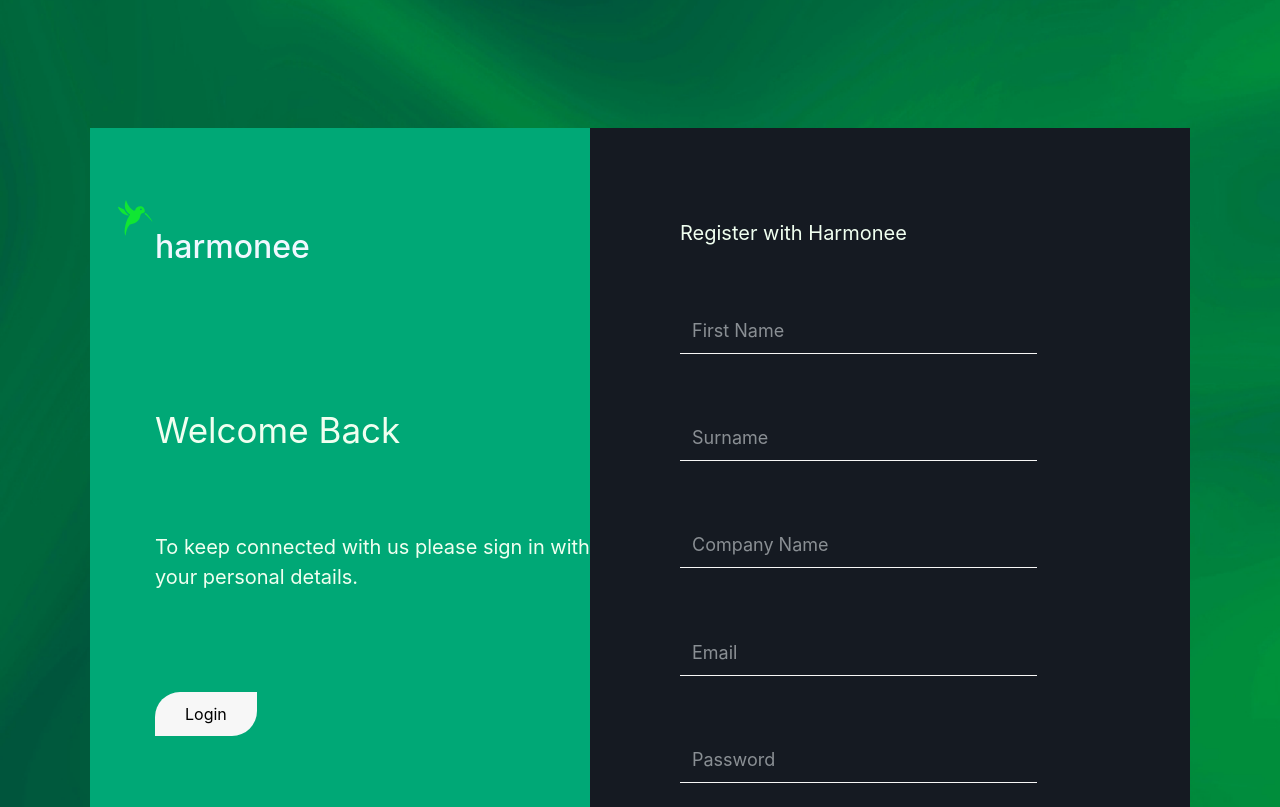
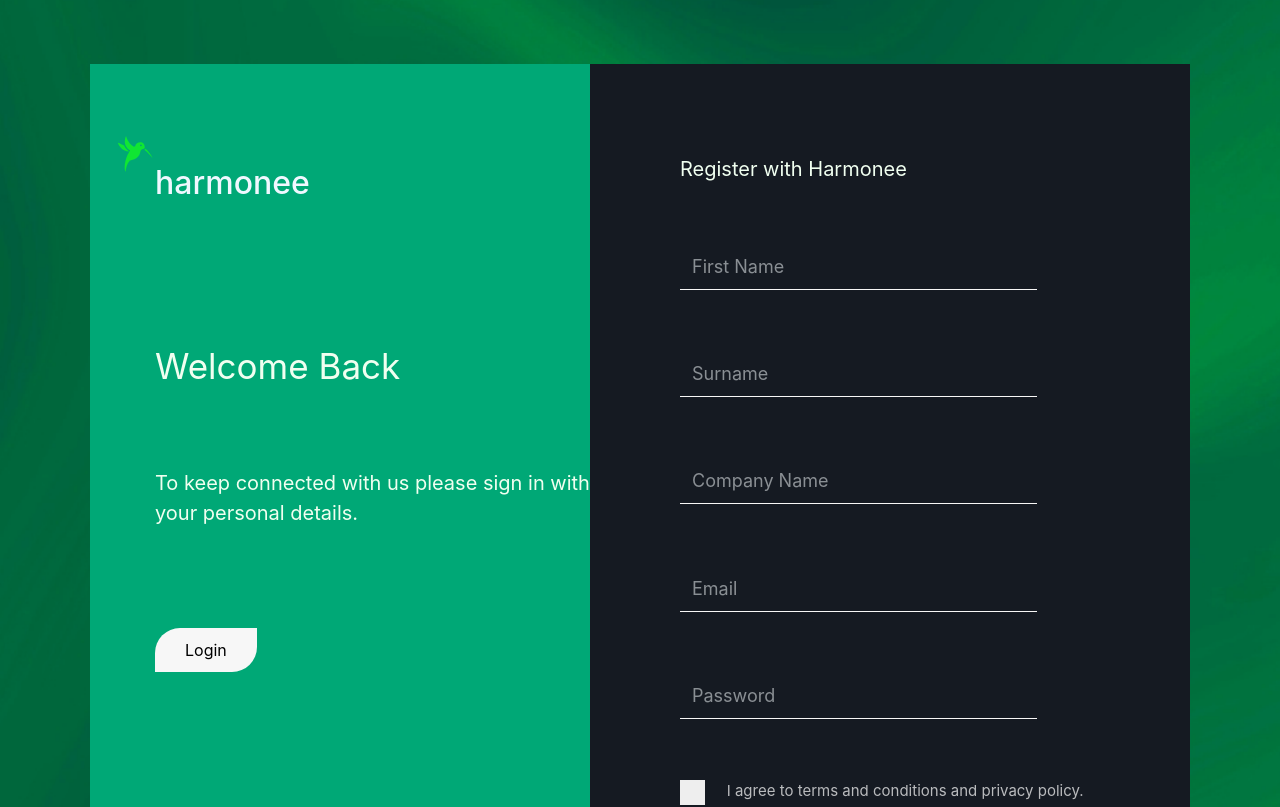
Before and after one commit to lakshan28/suntechit_assignment, a React (Create React App) app: page / in a window 1280 px wide. Shown: the top 807 px of the page. Built offline with nearby package versions, Linux system fonts and the light colour scheme.

Commit message:
register page24

```diff
--- a/src/components/screens/Register.css
+++ b/src/components/screens/Register.css
@@ -1,6 +1,6 @@
 .main-register {
   width: 100%;
-  height: 110%;
+  height: 150%;
   background: url("../img//back1.png") no-repeat;
   position: absolute;
   justify-content: center;
@@ -12,7 +12,7 @@
   flex-direction: row;
   justify-content: center;
   align-items: center;
-  margin-top: 10%;
+  margin-top: 5%;
 }
 .harmoneeeee {
   margin-top: 10% !important;
```
